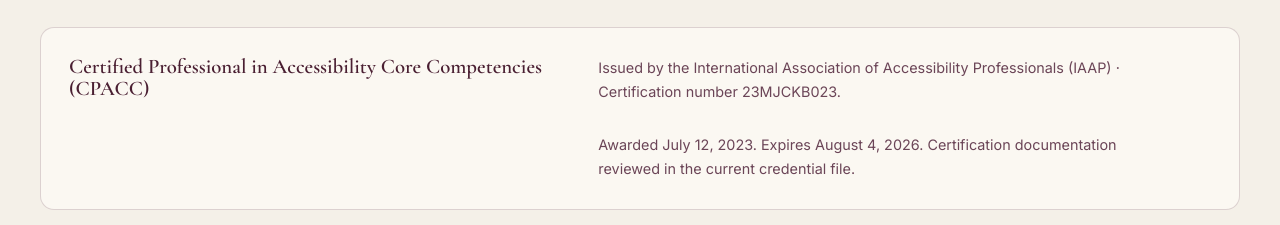
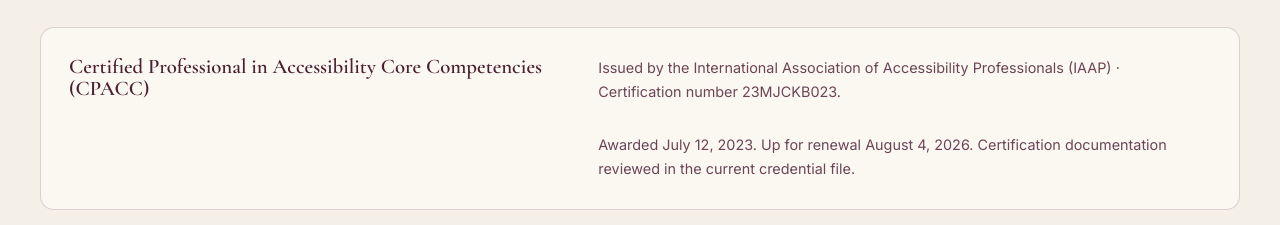
Before and after one commit to kechib/kechib.github.io, a plain HTML site: page experience.html in a window 1280 px wide. Shown: the part 1620-1845 px from the top of the page. Drawn offline with nearby package versions, Linux system fonts and the light colour scheme.

Commit message:
Change CPACC text to 'Up for renewal'

```diff
--- a/experience.html
+++ b/experience.html
@@ -161,7 +161,7 @@
               <h3>Certified Professional in Accessibility Core Competencies (CPACC)</h3>
               <div>
                 <p class="credential__meta">Issued by the International Association of Accessibility Professionals (IAAP) &middot; Certification number 23MJCKB023.</p>
-                <p class="credential__note">Awarded July 12, 2023. Expires August 4, 2026. Certification documentation reviewed in the current credential file.</p>
+                <p class="credential__note">Awarded July 12, 2023. Up for renewal August 4, 2026. Certification documentation reviewed in the current credential file.</p>
               </div>
             </div>
             <div class="credential">
```
Also changed, not shown: preview/experience.html (+1 -1 lines).
